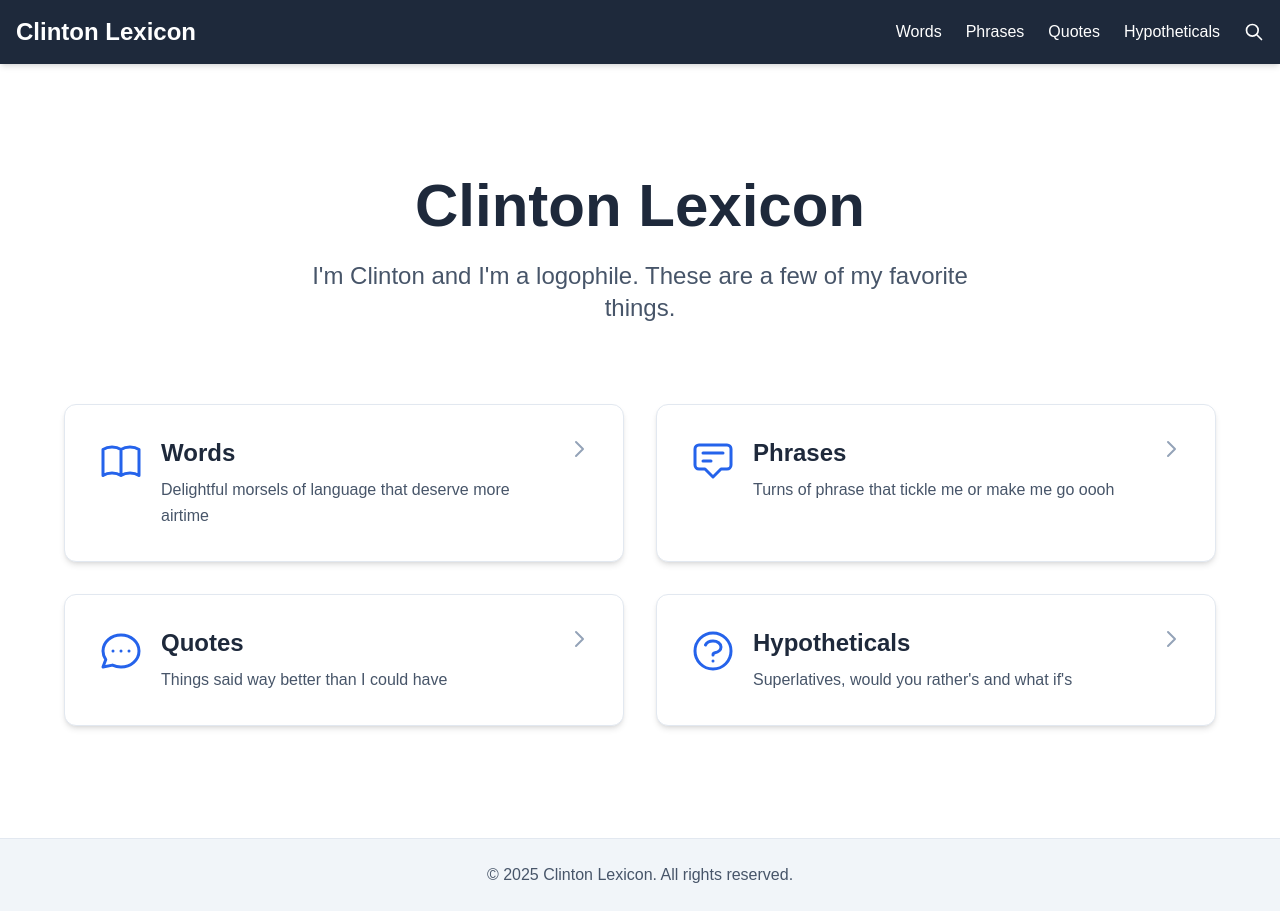
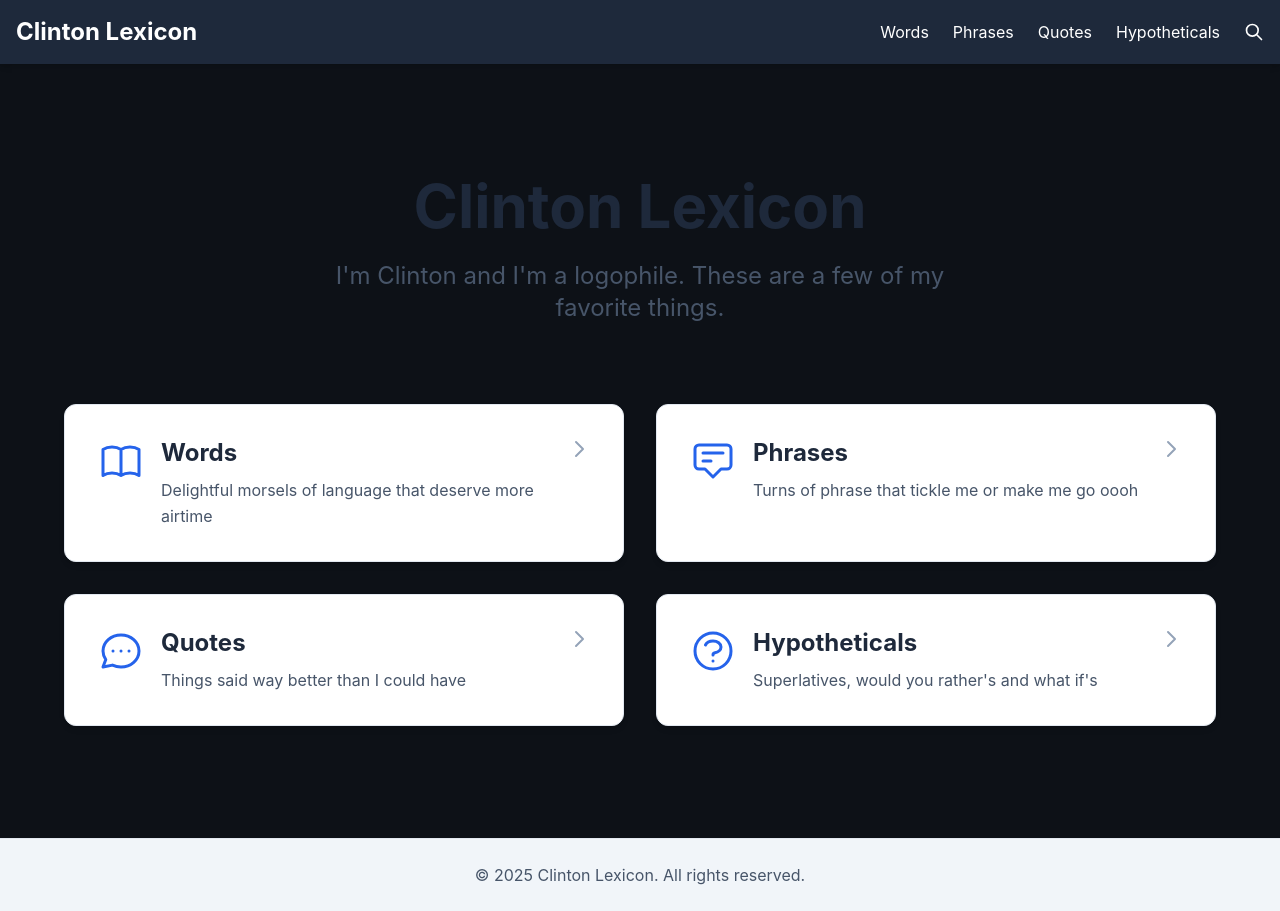
Before and after one commit to roadlittledawn/web-wtq, a Next.js app: page / in a window 1280 px wide. Built offline with nearby package versions, Linux system fonts and the light colour scheme.

Commit message:
Add dark theme color system and global styles
- Add dark theme color palette (GitHub/Shopify inspired)
- Add accent colors: pink, teal, purple, blue
- Update global CSS with dark backgrounds and high-contrast text
- Add custom scrollbar styling for dark theme
- Improve focus states with teal accent

```diff
--- a/app/globals.css
+++ b/app/globals.css
@@ -3,25 +3,47 @@
 @tailwind utilities;
 
 :root {
-  --background: #ffffff;
-  --foreground: #171717;
-}
-
-@media (prefers-color-scheme: dark) {
-  :root {
-    --background: #0a0a0a;
-    --foreground: #ededed;
-  }
+  --background: #0d1117;
+  --foreground: #e6edf3;
 }
 
 body {
   color: var(--foreground);
   background: var(--background);
-  font-family: Arial, Helvetica, sans-serif;
+  font-family: -apple-system, BlinkMacSystemFont, "Segoe UI", "Noto Sans",
+    Helvetica, Arial, sans-serif;
 }
 
 textarea,
 input,
 select {
-  color: black;
+  color: #e6edf3;
+  background: #161b22;
+  border-color: #30363d;
 }
+
+textarea:focus,
+input:focus,
+select:focus {
+  outline: 2px solid #06ffa5;
+  outline-offset: 2px;
+}
+
+/* Custom scrollbar for dark theme */
+::-webkit-scrollbar {
+  width: 12px;
+  height: 12px;
+}
+
+::-webkit-scrollbar-track {
+  background: #0d1117;
+}
+
+::-webkit-scrollbar-thumb {
+  background: #30363d;
+  border-radius: 6px;
+}
+
+::-webkit-scrollbar-thumb:hover {
+  background: #484f58;
+}
--- a/tailwind.config.ts
+++ b/tailwind.config.ts
@@ -11,6 +11,25 @@ const config: Config = {
       colors: {
         background: "var(--background)",
         foreground: "var(--foreground)",
+        // Dark theme colors inspired by GitHub/Shopify
+        dark: {
+          bg: "#0d1117",
+          "bg-secondary": "#161b22",
+          "bg-tertiary": "#21262d",
+          border: "#30363d",
+          text: "#e6edf3",
+          "text-secondary": "#8b949e",
+          "text-muted": "#6e7681",
+        },
+        // Fun accent colors
+        accent: {
+          pink: "#ff006e",
+          "pink-light": "#ff4d9f",
+          teal: "#06ffa5",
+          "teal-dark": "#00d98a",
+          purple: "#8b5cf6",
+          blue: "#3b82f6",
+        },
       },
     },
   },
```
